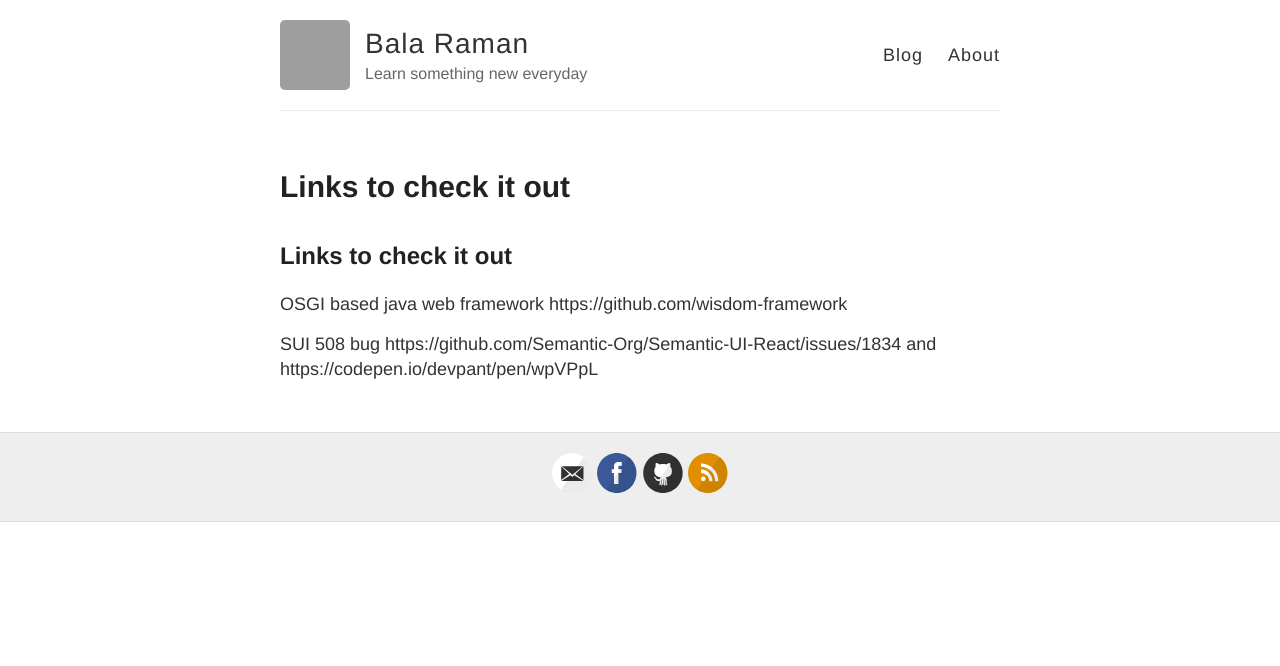
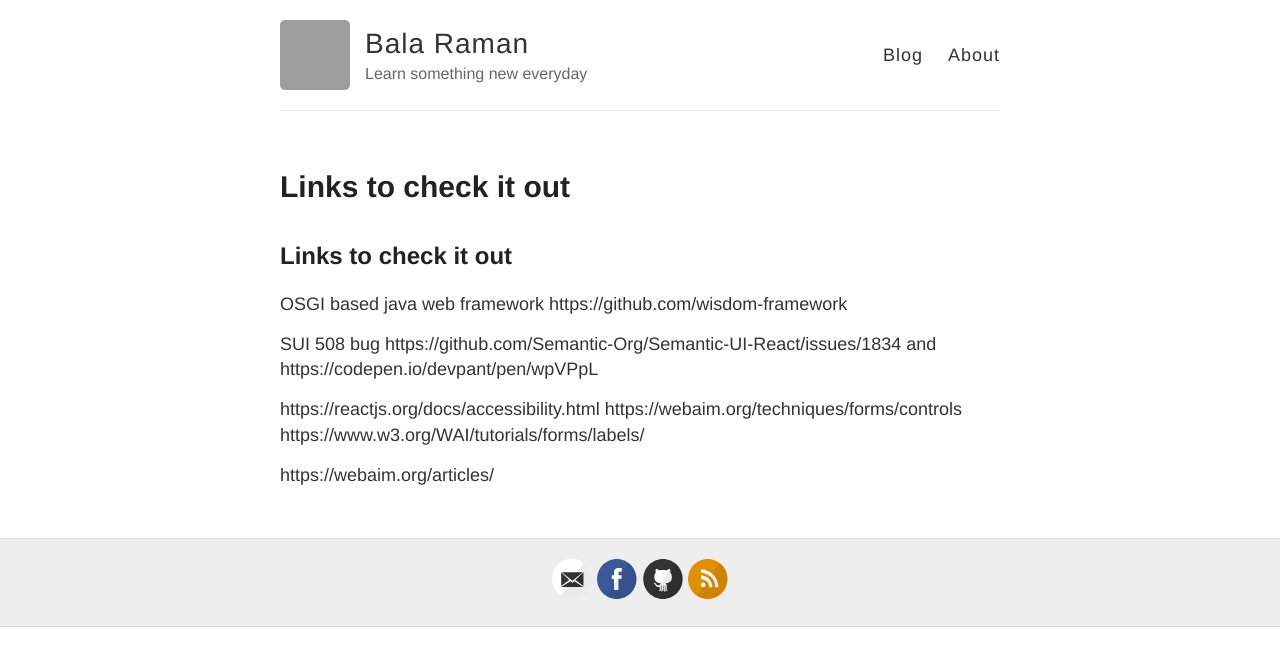
Before and after one commit to srbala/cms, a Jekyll site: the page built from notes/links.md, in a window 1280 px wide. Shown: the top 666 px of the page. Built offline with Jekyll 4.4.1, drawn with Linux system fonts in a browser that asks for light colours; our own code applies the rules of GitHub Pages for plain Markdown files; part of the change alters nothing that is shown; grey boxes are pictures that could not be loaded.

Commit message:
Update links.md

```diff
--- a/notes/links.md
+++ b/notes/links.md
@@ -3,3 +3,9 @@
 OSGI based java web framework https://github.com/wisdom-framework
 
 SUI 508 bug https://github.com/Semantic-Org/Semantic-UI-React/issues/1834 and https://codepen.io/devpant/pen/wpVPpL
+
+https://reactjs.org/docs/accessibility.html
+https://webaim.org/techniques/forms/controls
+https://www.w3.org/WAI/tutorials/forms/labels/
+
+https://webaim.org/articles/
```
